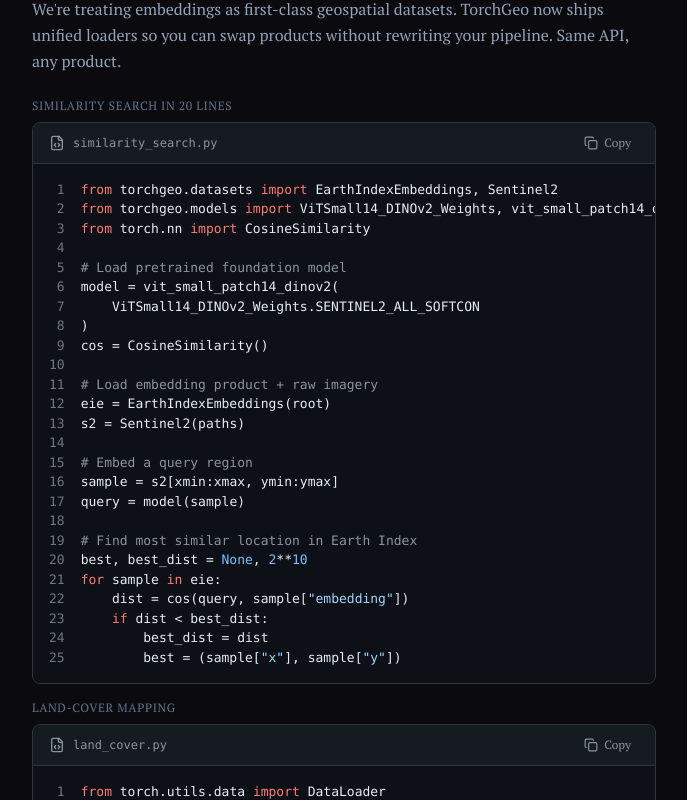
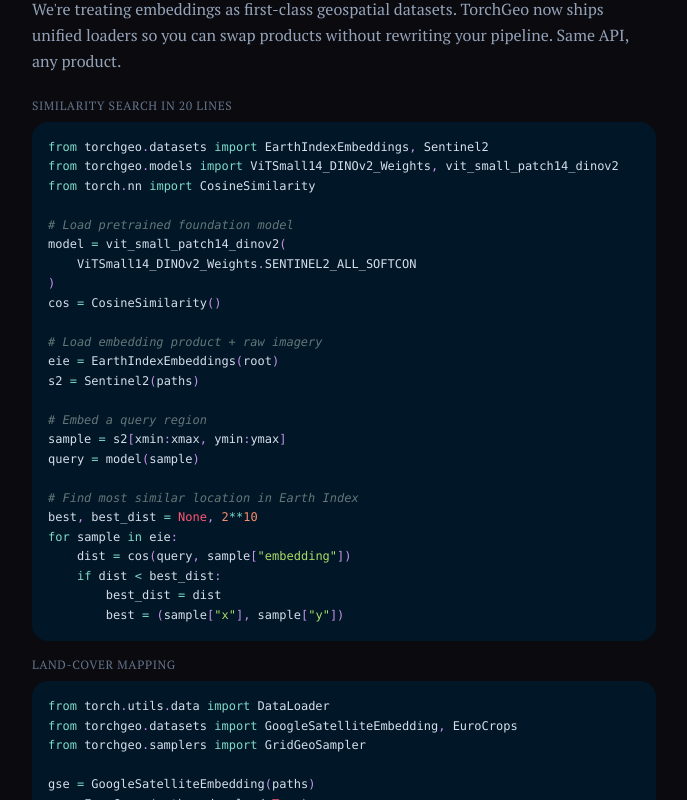
Before and after one commit to isaaccorley/isaaccorley.github.io, a Next.js app: page /earth-embedding-products in a window 1280 px wide. Shown: the part 2940-3740 px from the top of the page, without its empty margins (296-983 px from the left). Built offline with nearby package versions, Linux system fonts and the light colour scheme.

Commit message:
revert: restore original code-block styling, keep inline comments

```diff
--- a/src/app/earth-embedding-products/page.tsx
+++ b/src/app/earth-embedding-products/page.tsx
@@ -445,21 +445,13 @@ export default function EarthEmbeddingProductsPage() {
                 <p className="text-xs font-medium uppercase tracking-wider text-slate-500">
                   Similarity search in 20 lines
                 </p>
-                <CodeBlock
-                  code={torchGeoSnippet}
-                  language="python"
-                  filename="similarity_search.py"
-                />
+                <CodeBlock code={torchGeoSnippet} language="python" />
               </div>
               <div className="space-y-2">
                 <p className="text-xs font-medium uppercase tracking-wider text-slate-500">
                   Land-cover mapping
                 </p>
-                <CodeBlock
-                  code={torchGeoMappingSnippet}
-                  language="python"
-                  filename="land_cover.py"
-                />
+                <CodeBlock code={torchGeoMappingSnippet} language="python" />
               </div>
             </div>
           </section>
--- a/src/components/code-block.tsx
+++ b/src/components/code-block.tsx
@@ -1,114 +1,31 @@
 "use client";
 
-import { useState } from "react";
 import { Highlight, themes } from "prism-react-renderer";
-import { Check, Copy, FileCode } from "lucide-react";
 
 interface CodeBlockProps {
   code: string;
   language?: string;
-  filename?: string;
 }
 
-// GitHub dark theme colors
-const githubDarkTheme = {
-  plain: {
-    color: "#e6edf3",
-    backgroundColor: "#0d1117",
-  },
-  styles: [
-    { types: ["comment", "prolog", "doctype", "cdata"], style: { color: "#8b949e" } },
-    { types: ["punctuation"], style: { color: "#e6edf3" } },
-    { types: ["namespace"], style: { opacity: 0.7 } },
-    {
-      types: ["property", "tag", "boolean", "number", "constant", "symbol"],
-      style: { color: "#79c0ff" },
-    },
-    {
-      types: ["selector", "attr-name", "string", "char", "builtin", "inserted"],
-      style: { color: "#a5d6ff" },
-    },
-    { types: ["operator", "entity", "url"], style: { color: "#e6edf3" } },
-    { types: ["atrule", "attr-value", "keyword"], style: { color: "#ff7b72" } },
-    { types: ["function", "class-name"], style: { color: "#d2a8ff" } },
-    { types: ["regex", "important", "variable"], style: { color: "#a5d6ff" } },
-    { types: ["deleted"], style: { color: "#ffa198" } },
-  ],
-};
-
-export function CodeBlock({ code, language = "python", filename }: CodeBlockProps) {
-  const [copied, setCopied] = useState(false);
-
-  const handleCopy = async () => {
-    await navigator.clipboard.writeText(code.trim());
-    setCopied(true);
-    setTimeout(() => setCopied(false), 2000);
-  };
-
+export function CodeBlock({ code, language = "python" }: CodeBlockProps) {
   return (
-    <div className="overflow-hidden rounded-lg border border-[#30363d] bg-[#0d1117]">
-      {/* Header bar */}
-      <div className="flex items-center justify-between border-b border-[#30363d] bg-[#161b22] px-4 py-2">
-        <div className="flex items-center gap-2 text-xs text-[#8b949e]">
-          <FileCode className="h-4 w-4" />
-          <span className="font-mono">
-            {filename ?? `snippet.${language === "python" ? "py" : language}`}
-          </span>
-        </div>
-        <button
-          type="button"
-          onClick={handleCopy}
-          className="flex items-center gap-1.5 rounded-md px-2 py-1 text-xs text-[#8b949e] transition hover:bg-[#30363d] hover:text-[#e6edf3]"
-          aria-label="Copy code"
-        >
-          {copied ? (
-            <>
-              <Check className="h-3.5 w-3.5 text-green-500" />
-              <span>Copied!</span>
-            </>
-          ) : (
-            <>
-              <Copy className="h-3.5 w-3.5" />
-              <span>Copy</span>
-            </>
-          )}
-        </button>
-      </div>
-
-      {/* Code content */}
-      <Highlight
-        theme={githubDarkTheme as typeof themes.nightOwl}
-        code={code.trim()}
-        language={language}
-      >
+    <Highlight theme={themes.nightOwl} code={code.trim()} language={language}>
       {({ style, tokens, getLineProps, getTokenProps }) => (
         <pre
-            className="overflow-x-auto p-4 text-[13px] leading-[1.5]"
-            style={{
-              ...style,
-              fontFamily:
-                "'JetBrains Mono', 'Fira Code', 'SF Mono', Menlo, Monaco, 'Courier New', monospace",
-            }}
+          className="rounded-2xl text-xs leading-relaxed p-4 overflow-x-auto"
+          style={{ ...style, background: "#011627" }}
         >
           <code>
             {tokens.map((line, lineIdx) => (
-                <div key={`line-${lineIdx}`} {...getLineProps({ line })} className="table-row">
-                  {/* Line number */}
-                  <span className="table-cell select-none pr-4 text-right text-[#6e7681]">
-                    {lineIdx + 1}
-                  </span>
-                  {/* Code content */}
-                  <span className="table-cell">
+              <div key={`line-${lineIdx}`} {...getLineProps({ line })}>
                 {line.map((token, tokenIdx) => (
                   <span key={`token-${lineIdx}-${tokenIdx}`} {...getTokenProps({ token })} />
                 ))}
-                  </span>
               </div>
             ))}
           </code>
         </pre>
       )}
     </Highlight>
-    </div>
   );
 }
```
Lines whose indentation alone changed are shown as unchanged.
